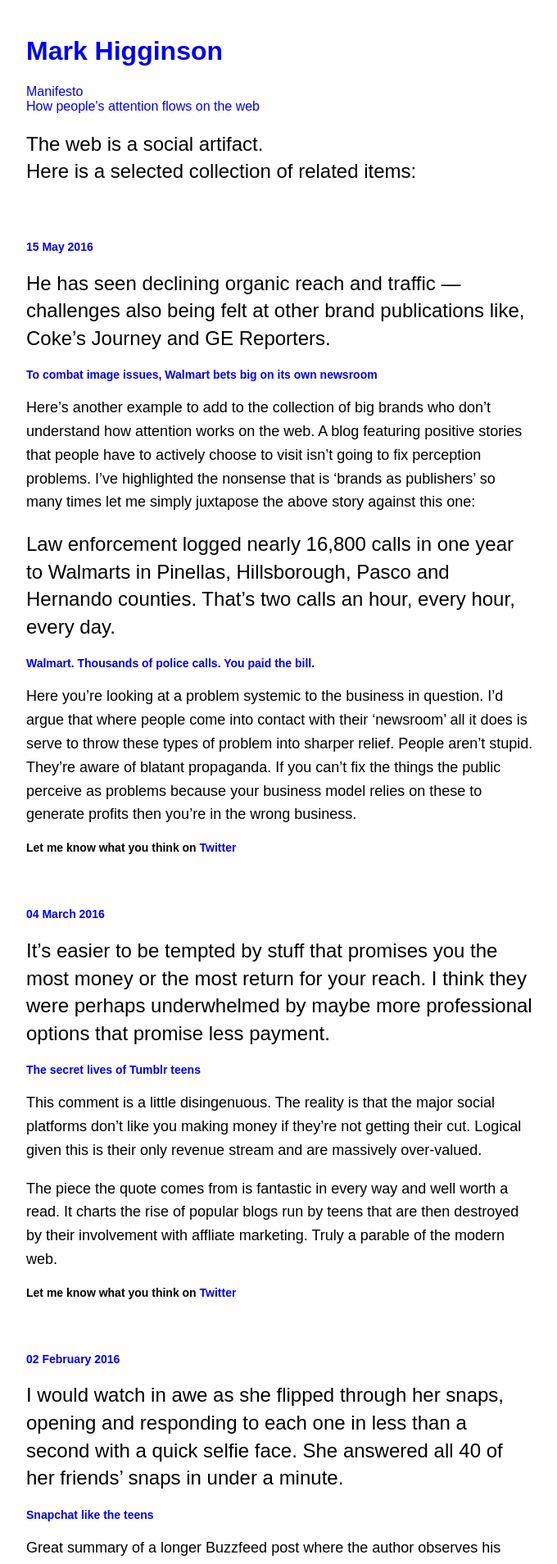
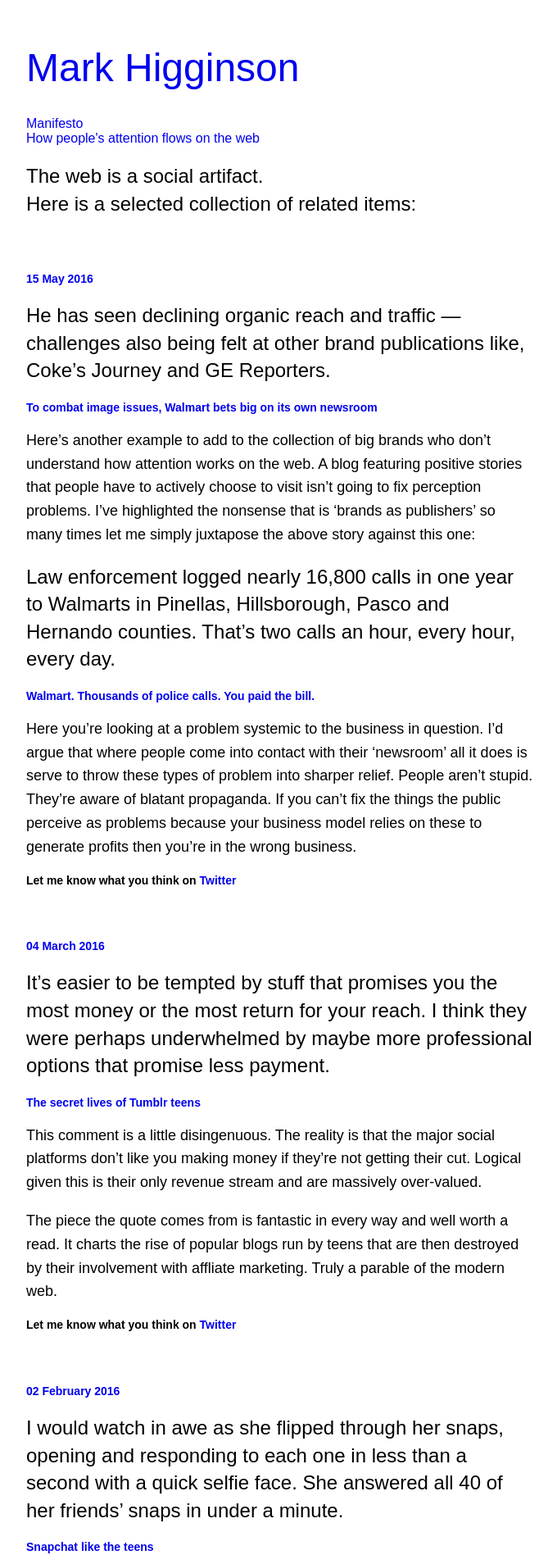
Before and after one commit to markhgn/markhgn.github.io, a Jekyll site: the page built from index.html, in a window 1280 px wide. Shown: the top 1908 px of the page at 82% size, without its empty margins (298-978 px from the left). Built offline with Jekyll 4.4.1, drawn with Linux system fonts in a browser that asks for light colours; the list of posts is cut into pages by our own code.

Commit message:
H1 sizing

```diff
--- a/css/style.css
+++ b/css/style.css
@@ -10,7 +10,8 @@
 }
 
 h1 {
-  font-size: 32px;
+  font-size: 48px;
+  font-weight:500;
 }
 
 h2 {
```
